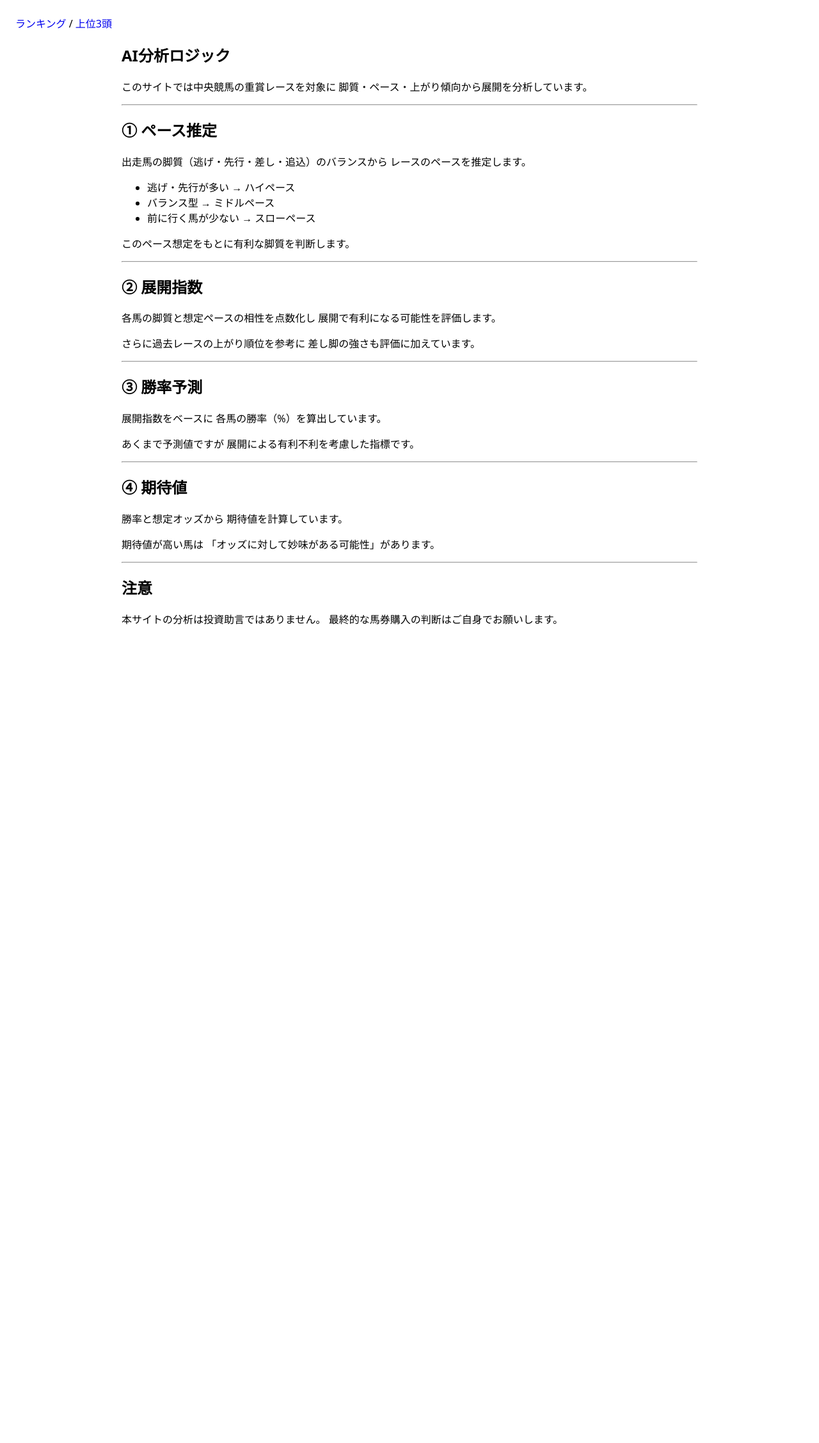
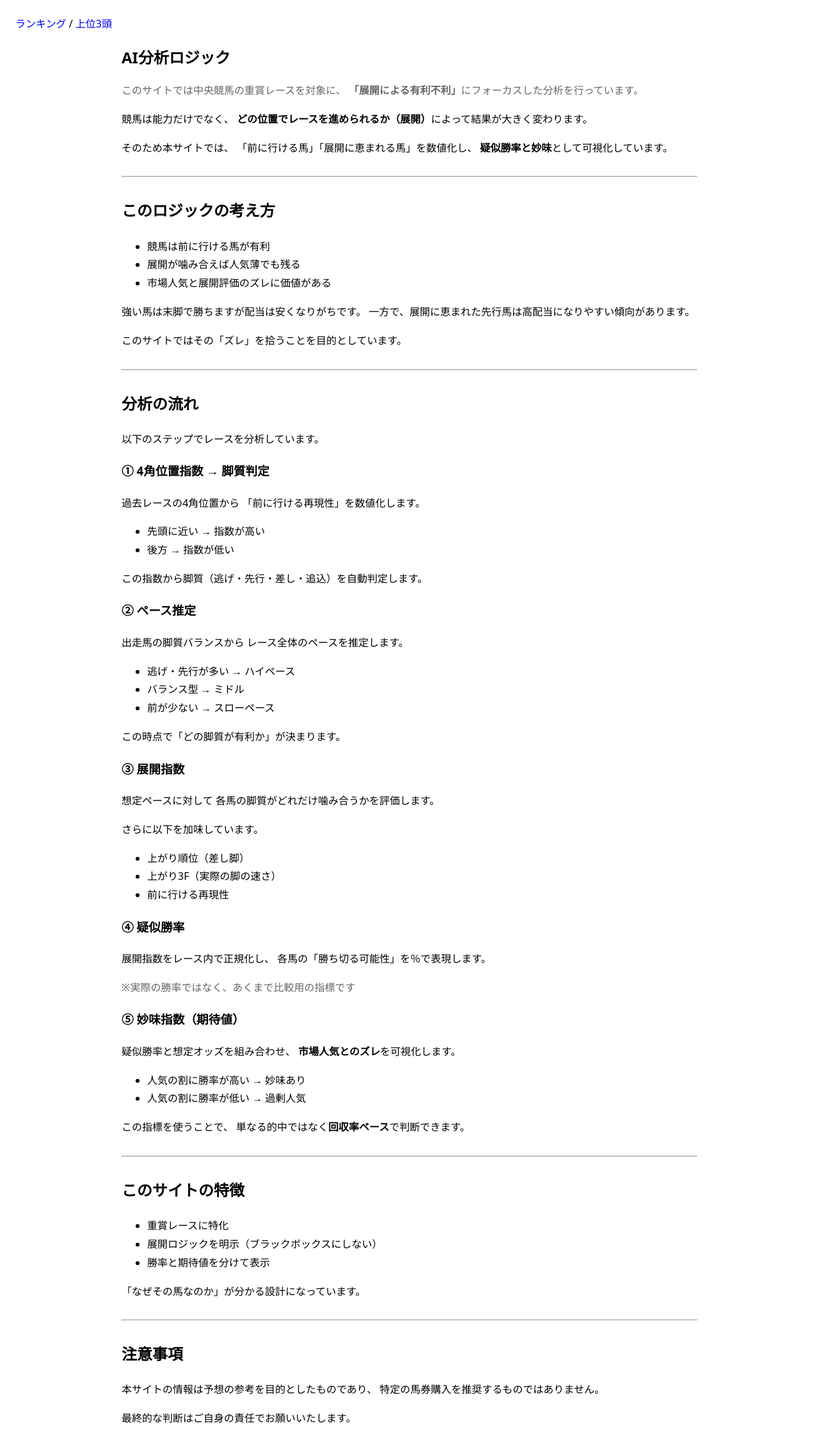
Before and after one commit to ikkaku000/keibasite, a Django app: page /about/ in a window 1280 px wide. Shown: the whole page at 64% size. Before the commit the page ends 976 px from the top, so only its background shows below. Run offline with Django 5.2, Linux system fonts and the light colour scheme.

Commit message:
202604022310

```diff
--- a/keibaapp_1/templates/keibaapp_1/about.html
+++ b/keibaapp_1/templates/keibaapp_1/about.html
@@ -2,83 +2,165 @@
 
 {% block content %}
 
-<section style="max-width: 900px; margin: auto;">
+<section style="max-width: 900px; margin: auto; line-height:1.8;">
 
-<h1>AI分析ロジック</h1>
+<h1 style="margin-bottom:10px;">AI分析ロジック</h1>
+
+<p style="color:#666;">
+このサイトでは中央競馬の重賞レースを対象に、
+<b>「展開による有利不利」</b>にフォーカスした分析を行っています。
+</p>
 
 <p>
-このサイトでは中央競馬の重賞レースを対象に
-脚質・ペース・上がり傾向から展開を分析しています。
+競馬は能力だけでなく、
+<b>どの位置でレースを進められるか（展開）</b>によって結果が大きく変わります。
 </p>
 
-<hr>
+<p>
+そのため本サイトでは、
+「前に行ける馬」「展開に恵まれる馬」を数値化し、
+<b>疑似勝率と妙味</b>として可視化しています。
+</p>
 
-<h2>① ペース推定</h2>
+<hr style="margin:30px 0;">
+
+
+<h2>このロジックの考え方</h2>
+
+<ul>
+<li>競馬は前に行ける馬が有利</li>
+<li>展開が噛み合えば人気薄でも残る</li>
+<li>市場人気と展開評価のズレに価値がある</li>
+</ul>
 
 <p>
-出走馬の脚質（逃げ・先行・差し・追込）のバランスから
-レースのペースを推定します。
+強い馬は末脚で勝ちますが配当は安くなりがちです。
+一方で、展開に恵まれた先行馬は高配当になりやすい傾向があります。
+</p>
+
+<p>
+このサイトではその「ズレ」を拾うことを目的としています。
+</p>
+
+<hr style="margin:30px 0;">
+
+
+<h2>分析の流れ</h2>
+
+<p>
+以下のステップでレースを分析しています。
+</p>
+
+
+<h3>① 4角位置指数 → 脚質判定</h3>
+
+<p>
+過去レースの4角位置から
+「前に行ける再現性」を数値化します。
+</p>
+
+<ul>
+<li>先頭に近い → 指数が高い</li>
+<li>後方 → 指数が低い</li>
+</ul>
+
+<p>
+この指数から脚質（逃げ・先行・差し・追込）を自動判定します。
+</p>
+
+
+<h3>② ペース推定</h3>
+
+<p>
+出走馬の脚質バランスから
+レース全体のペースを推定します。
 </p>
 
 <ul>
 <li>逃げ・先行が多い → ハイペース</li>
-<li>バランス型 → ミドルペース</li>
-<li>前に行く馬が少ない → スローペース</li>
+<li>バランス型 → ミドル</li>
+<li>前が少ない → スローペース</li>
 </ul>
 
 <p>
-このペース想定をもとに有利な脚質を判断します。
+この時点で「どの脚質が有利か」が決まります。
 </p>
 
-<hr>
 
-<h2>② 展開指数</h2>
+<h3>③ 展開指数</h3>
 
 <p>
-各馬の脚質と想定ペースの相性を点数化し
-展開で有利になる可能性を評価します。
+想定ペースに対して
+各馬の脚質がどれだけ噛み合うかを評価します。
 </p>
 
 <p>
-さらに過去レースの上がり順位を参考に
-差し脚の強さも評価に加えています。
+さらに以下を加味しています。
 </p>
 
-<hr>
+<ul>
+<li>上がり順位（差し脚）</li>
+<li>上がり3F（実際の脚の速さ）</li>
+<li>前に行ける再現性</li>
+</ul>
 
-<h2>③ 勝率予測</h2>
+
+<h3>④ 疑似勝率</h3>
 
 <p>
-展開指数をベースに
-各馬の勝率（%）を算出しています。
+展開指数をレース内で正規化し、
+各馬の「勝ち切る可能性」を％で表現します。
+</p>
+
+<p style="color:#666;">
+※実際の勝率ではなく、あくまで比較用の指標です
+</p>
+
+
+<h3>⑤ 妙味指数（期待値）</h3>
+
+<p>
+疑似勝率と想定オッズを組み合わせ、
+<b>市場人気とのズレ</b>を可視化します。
+</p>
+
+<ul>
+<li>人気の割に勝率が高い → 妙味あり</li>
+<li>人気の割に勝率が低い → 過剰人気</li>
+</ul>
+
+<p>
+この指標を使うことで、
+単なる的中ではなく<b>回収率ベース</b>で判断できます。
+</p>
+
+<hr style="margin:30px 0;">
+
+
+<h2>このサイトの特徴</h2>
+
+<ul>
+<li>重賞レースに特化</li>
+<li>展開ロジックを明示（ブラックボックスにしない）</li>
+<li>勝率と期待値を分けて表示</li>
+</ul>
+
+<p>
+「なぜその馬なのか」が分かる設計になっています。
+</p>
+
+<hr style="margin:30px 0;">
+
+
+<h2>注意事項</h2>
+
+<p>
+本サイトの情報は予想の参考を目的としたものであり、
+特定の馬券購入を推奨するものではありません。
 </p>
 
 <p>
-あくまで予測値ですが
-展開による有利不利を考慮した指標です。
-</p>
-
-<hr>
-
-<h2>④ 期待値</h2>
-
-<p>
-勝率と想定オッズから
-期待値を計算しています。
-</p>
-
-<p>
-期待値が高い馬は
-「オッズに対して妙味がある可能性」があります。
-</p>
-
-<hr>
-
-<h2>注意</h2>
-
-<p>
-本サイトの分析は投資助言ではありません。
-最終的な馬券購入の判断はご自身でお願いします。
+最終的な判断はご自身の責任でお願いいたします。
 </p>
 
 </section>
--- a/keibaapp_1/views.py
+++ b/keibaapp_1/views.py
@@ -1,75 +1,14 @@
 from django.utils.timezone import now
 from django.shortcuts import render, get_object_or_404
 from django.http import HttpResponse
+
 from .models import Race
-from .services import display_run_style, analyze_entries, save_analysis_snapshot
+from .services import (
+    display_run_style,
+    analyze_entries,
+    save_analysis_snapshot,
+)
 
-
-def race_db(request):
-    race = get_selected_or_current_race(request)
-    if not race:
-        return render(request, "keibaapp_1/race_empty.html")
-
-    entries = list(race.entries.all())
-    analysis = analyze_entries(entries)
-
-    rows = []
-    for i, r in enumerate(analysis["results"], start=1):
-        rows.append({
-            "rank": i,
-            "horse_name": r["horse_name"],
-            "style": display_run_style(r["run_style"]),
-            "corner4_index": r["corner4_index"],
-            "tempo": r["tempo"],
-            "win_prob": r["pseudo_win_prob"],   # ← 新名称
-            "ev": r["value_index"],             # ← 新名称
-            "odds": r["expected_odds"],
-        })
-
-    return render(request, "keibaapp_1/race_mock.html", {
-        "race": {
-            "name": race.name,
-            "grade": race.grade,
-            "course": race.course,
-            "pace": analysis["pace"],
-            "pace_comment": analysis["pace_comment"],
-        },
-        "rows": rows
-    })
-
-def top3_db(request):
-    race = get_selected_or_current_race(request)
-    if not race:
-        return render(request, "keibaapp_1/race_empty.html")
-
-    entries = list(race.entries.all())
-    analysis = analyze_entries(entries)
-
-    rows_sorted = analysis["results"][:3]
-
-    rows = []
-    for i, r in enumerate(rows_sorted, start=1):
-        rows.append({
-            "rank": i,
-            "horse_name": r["horse_name"],
-            "style": display_run_style(r["run_style"]),
-            "corner4_index": r["corner4_index"],
-            "tempo": r["tempo"],
-            "win_prob": r["pseudo_win_prob"],
-            "ev": r["value_index"],
-            "odds": r["expected_odds"],
-        })
-
-    return render(request, "keibaapp_1/top3_mock.html", {
-        "race": {
-            "name": race.name,
-            "grade": race.grade,
-            "course": race.course,
-            "pace": analysis["pace"],
-            "pace_comment": analysis["pace_comment"],
-        },
-        "rows": rows
-    })
 
 def get_current_race():
     today = now().date()
@@ -82,22 +21,74 @@ def get_current_race():
     # なければ直近の過去レース
     return Race.objects.filter(race_date__lt=today).order_by("-race_date").first()
 
+
 def get_selected_or_current_race(request):
     race_id = request.GET.get("race_id")
     if race_id:
         return get_object_or_404(Race, id=race_id)
     return get_current_race()
 
-    #Topページ
+
+def build_race_context(race, analysis):
+    """
+    テンプレートへ渡す race 情報を統一
+    """
+    return {
+        "id": race.id,
+        "name": race.name,
+        "grade": race.grade,
+        "course": race.course,
+        "race_date": race.race_date,
+        "pace": analysis["pace"],
+        "pace_comment": analysis["pace_comment"],
+        "front_ratio": analysis.get("front_ratio"),
+        "field_agari_avg": analysis.get("field_agari_avg"),
+        "field_agari_3f_avg": analysis.get("field_agari_3f_avg"),
+        "meta": analysis.get("meta", {}),
+    }
+
+
+def build_row_data(results, limit=None):
+    """
+    analysis["results"] をテンプレート表示用の rows に変換
+    """
+    if limit is not None:
+        results = results[:limit]
+
+    rows = []
+    for i, r in enumerate(results, start=1):
+        rows.append({
+            "rank": i,
+            "horse_name": r["horse_name"],
+            "style": display_run_style(r["run_style"]),
+            "corner4_index": r["corner4_index"],
+            "agari_avg_rank": r.get("agari_avg_rank"),
+            "agari_avg_3f": r.get("agari_avg_3f"),
+            "tempo": r["tempo"],
+            "win_prob": r["pseudo_win_prob"],
+            "ev": r["value_index"],
+            "odds": r["expected_odds"],
+            # 必要に応じてテンプレートで使えるよう残しておく
+            "style_score": r.get("style_score"),
+            "agari_rank_rel": r.get("agari_rank_rel"),
+            "agari_3f_rel": r.get("agari_3f_rel"),
+            "ability_score": r.get("ability_score"),
+            "jockey_score": r.get("jockey_score"),
+            "gate_score": r.get("gate_score"),
+        })
+    return rows
+
+
 def top_page(request):
     race = get_current_race()
     return render(request, "keibaapp_1/top.html", {
         "race": race,
     })
 
-    #Aboutページ
+
 def about_page(request):
     return render(request, "keibaapp_1/about.html")
+
 
 def races_page(request):
     today = now().date()
@@ -111,13 +102,55 @@ def races_page(request):
         "today": today,
     })
 
+
+def race_db(request):
+    """
+    全頭ランキング表示ページ
+    """
+    race = get_selected_or_current_race(request)
+    if not race:
+        return render(request, "keibaapp_1/race_empty.html")
+
+    entries = list(race.entries.all())
+    analysis = analyze_entries(entries)
+
+    context = {
+        "race": build_race_context(race, analysis),
+        "rows": build_row_data(analysis["results"]),
+        "analysis": analysis,
+    }
+    return render(request, "keibaapp_1/race_mock.html", context)
+
+
+def top3_db(request):
+    """
+    上位3頭表示ページ
+    """
+    race = get_selected_or_current_race(request)
+    if not race:
+        return render(request, "keibaapp_1/race_empty.html")
+
+    entries = list(race.entries.all())
+    analysis = analyze_entries(entries)
+
+    context = {
+        "race": build_race_context(race, analysis),
+        "rows": build_row_data(analysis["results"], limit=3),
+        "analysis": analysis,
+    }
+    return render(request, "keibaapp_1/top3_mock.html", context)
+
+
 def save_race_snapshot(request):
+    """
+    現在の分析結果を保存
+    """
     race = get_selected_or_current_race(request)
     if not race:
         return HttpResponse("race not found")
 
     entries = list(race.entries.all())
     analysis = analyze_entries(entries)
-    snapshot = save_analysis_snapshot(race, analysis, model_version="v1")
+    snapshot = save_analysis_snapshot(race, analysis, model_version="v2")
 
     return HttpResponse(f"saved snapshot id={snapshot.id}")
```
Also changed, not shown: keibaapp_1/services.py (+21 -1 lines), keibaapp_1/templates/keibaapp_1/race_mock.html (+75 -9 lines), keibaapp_1/templates/keibaapp_1/top.html (+60 -38 lines), db.sqlite3.
